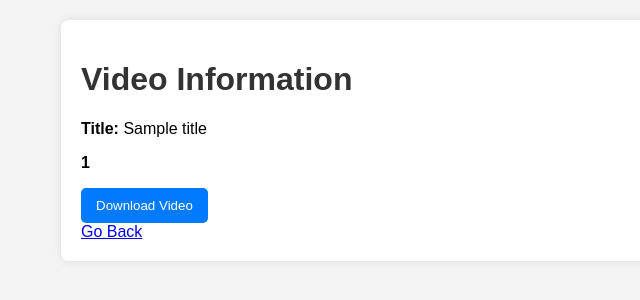
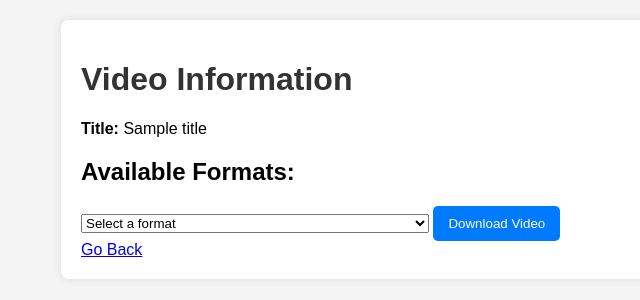
Before and after one commit to Sengkue/download-videos, a Flask app: template templates/check.html in a window 1280 px wide. Shown: the top 300 px of the page, without its empty margins (259-899 px from the left). Run offline with Flask 3, Linux system fonts and the light colour scheme; the template is opened without the code that fills it: most values are stand-ins (such as "Sample title", 1, 10 or a date in 2020).

Commit message:
commit Wed 10/09/2024 20:24:31.13

```diff
--- a/templates/check.html
+++ b/templates/check.html
@@ -10,11 +10,22 @@
     <div class="container">
         <h1>Video Information</h1>
         <p><strong>Title:</strong> {{ title }}</p>
-        <p><strong>{{ size }}</strong></p>
+
+        <h2>Available Formats:</h2>
         <form action="/download" method="post">
             <input type="hidden" name="url" value="{{ url }}">
+            <select name="format_id" required>
+                <option value="">Select a format</option>
+                {% for format in formats %}
+                    <option value="{{ format.format_id }}">
+                        {{ format.height }}p: {{ format.width }}w x {{ format.height }}h
+                        ({{ format.filesize|default('Unknown Size') }} bytes, {{ format.ext }})
+                    </option>
+                {% endfor %}
+            </select>
             <button type="submit">Download Video</button>
         </form>
+
         <a href="{{ url_for('index') }}">Go Back</a>
     </div>
 </body>
```
